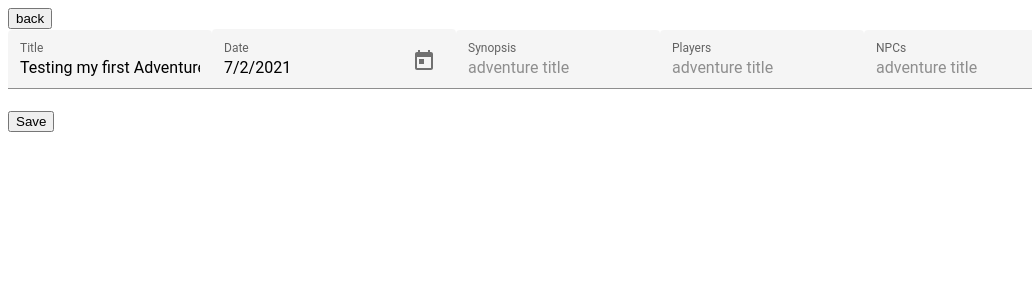
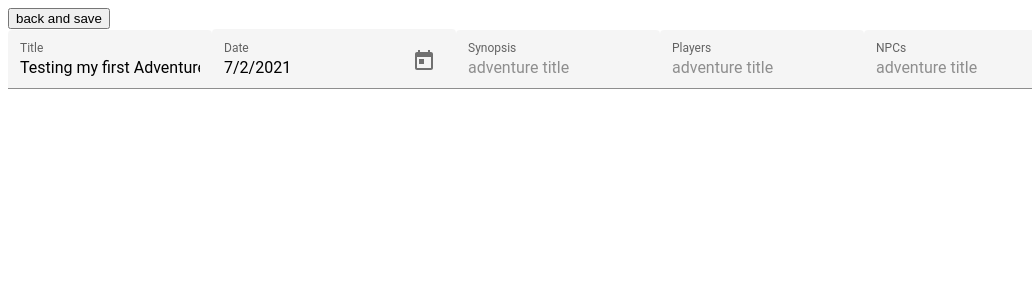
Before and after one commit to JosieBigler/adventure-tracker, an Angular app: page /adventure/1 in a window 1280 px wide. Shown: the top 300 px of the page, without its empty margins (0-1032 px from the left). Built offline with nearby package versions, Linux system fonts and the light colour scheme.

Commit message:
back and save same button

```diff
--- a/src/app/adventure/adventure-detail.component.html
+++ b/src/app/adventure/adventure-detail.component.html
@@ -1,6 +1,6 @@
 <div class="container">
 
-    <button routerLink="">back</button>
+    <button routerLink="" ng-click="saveAdventure()">back and save</button>
     <div class="form-container">
         <mat-form-field floatLabel="always">
             <mat-label>Title</mat-label>
@@ -32,5 +32,4 @@
         </mat-form-field>
     </div>
 
-    <button ng-click="saveAdventure()">Save</button>
 </div>
```
